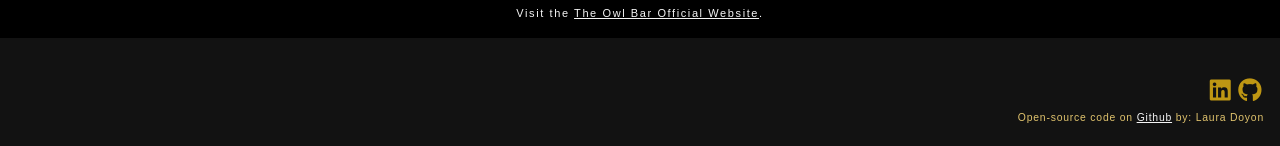
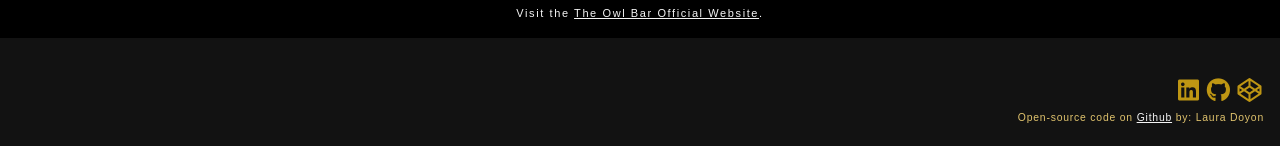
Before and after one commit to L-itslocked/restaurant-page, a plain HTML site: page index.html in a window 1280 px wide. Shown: the part 2000-2146 px from the top of the page. Drawn offline with nearby package versions, Linux system fonts and the light colour scheme.

Commit message:
Add codepen social to footer

```diff
--- a/index.html
+++ b/index.html
@@ -365,6 +365,9 @@ https://s3.amazonaws.com/shecodesio-production/uploads/files/000/077/143/origina
         <a href="https://github.com/L-itslocked"
           ><i class="fa-brands fa-github coder-social"></i
         ></a>
+        <a href="https://codepen.io/Itslocked" target="_blank">
+          <i class="fa-brands fa-codepen coder-social"></i>
+        </a>
       </div>
       <div>
         <p>
```
